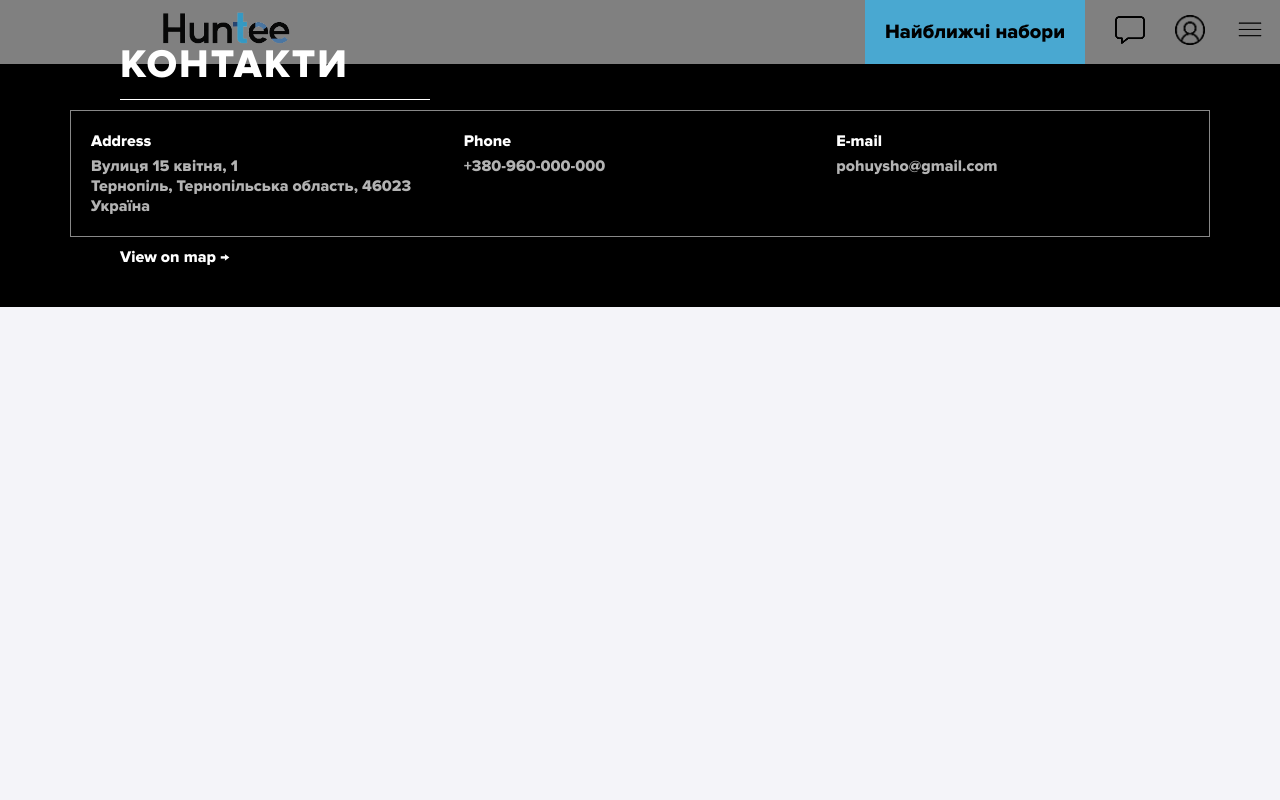
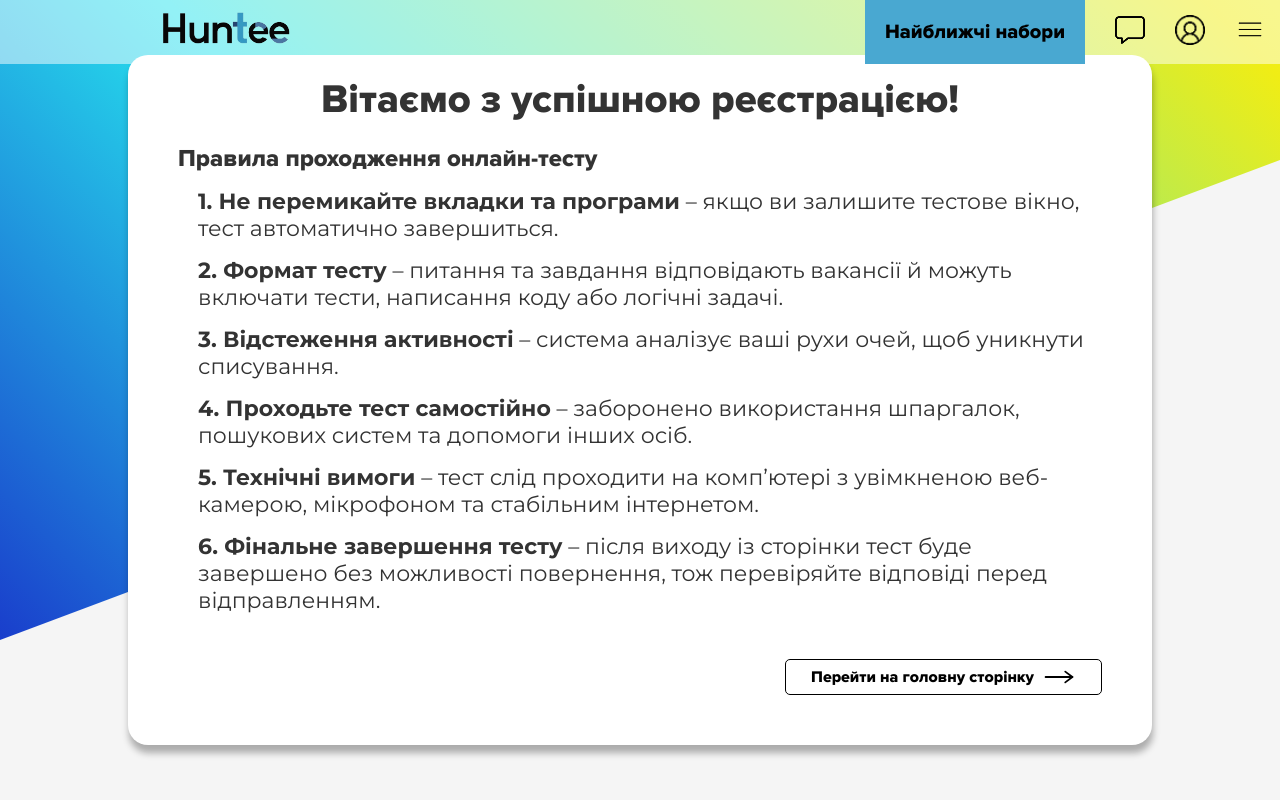
Before and after one commit to valerii-okhmak/huntee, a React (Create React App) app in the folder frontend/: page /testrules in a window 1280 px wide. Shown: the top 800 px of the page. Built offline with nearby package versions, Linux system fonts and the light colour scheme; a web font is replaced by a local one.

Commit message:
New Page "Test Rules"

```diff
--- a/frontend/src/App.js
+++ b/frontend/src/App.js
@@ -14,6 +14,7 @@ import ProtectedRoute from './components/ProtectedRoute';
 import MessagePage from './pages/MessagePage';
 import MessageTextPage from './pages/MessageTextPage';
 import { GoogleOAuthProvider } from "@react-oauth/google";
+import TestRulesPage from './pages/TestRulesPage';
 
 const App = () => {
   return (
@@ -30,6 +31,7 @@ const App = () => {
         <Route path='/trialtest' element={<TrialTest />} />
         <Route path="/messages" element={<MessagePage />} />
         <Route path="/message" element={<MessageTextPage />} />
+        <Route path="/testrules" element={<TestRulesPage />} />
 
         {/* Protected routes*/}
         <Route element={<ProtectedRoute />}>
--- a/frontend/src/components/footer/Footer.js
+++ b/frontend/src/components/footer/Footer.js
@@ -26,7 +26,7 @@ const Footer = () => {
         <div className="footer-block">
           <p className="footer-label">E-mail</p>
           <p className="copy-line">
-            <a href="mailto:pohuysho@gmail.com" className="email-link">pohuysho@gmail.com</a>
+            <a href="mailto:pohuysho@gmail.com" className="email-link">huntee@gmail.com</a>
           </p>
         </div>
       </div>
--- /dev/null
+++ b/frontend/src/components/test_rules/TestRules.css
@@ -0,0 +1,89 @@
+@import url('https://fonts.googleapis.com/css2?family=Montserrat:ital,wght@0,100..900;1,100..900&display=swap');
+
+.test-rules-main {
+  display: flex;
+  justify-content: center;
+  align-items: center;
+  height: 100vh;
+  width: 100vw;
+  background-color: #F5F5F5;
+  position: relative;
+}
+
+.test-rules-container {
+  position: relative;
+  z-index: 2;
+  padding: 20px 50px;
+  text-align: center;
+  background: white;
+  border-radius: 20px;
+  box-shadow: 1px 8px 7px rgba(0, 0, 0, 0.3);
+  width: 80%;
+  margin: 20px;
+}
+
+.test-rules-main::before {
+  content: '';
+  position: absolute;
+  top: 0;
+  left: 0;
+  width: 100%;
+  height: 100%;
+  background: linear-gradient(45deg, #001a61, #160dc2, #26e3ed, #f0ed15,#fffd87);
+  background-size: 200% 200%;
+  animation: gradientAnimation 20s infinite linear;
+  clip-path: polygon(0 0, 100% 0,100% 20%, 0 80%);
+  z-index: 1;
+}
+
+.test-rules-container h2 {
+  text-align: center;
+  margin-bottom: 20px;
+  font-size: 40px;
+  font-family: 'MyFont', sans-serif;
+}
+
+.test-rules-container p {
+  text-align: left;
+  font-size: 24px;
+  margin-bottom: 15px;
+  font-family: 'MyFont', sans-serif;
+}
+
+.test-rules-container ul {
+  text-align: left;
+  padding-left: 20px;
+  font-size: 22px;
+  margin: 0;
+   font-family: "Montserrat", sans-serif;
+}
+
+.test-rules-container li {
+  margin-bottom: 15px;
+  list-style-type: none;
+}
+
+.test-rules-button {
+  display: flex;
+  justify-content: flex-end;
+  margin-top: auto;
+}
+
+.test-rules-button button {
+  display: inline-flex;
+  align-items: center;
+  padding: 5px 25px;
+  margin: 30px 0;
+  font-size: 16px;
+  background-color: #ffffff;
+  border: 1px solid #000000;
+  border-radius: 5px;
+  cursor: pointer;
+  transition: background-color 0.1s ease;
+  font-family: 'MyFont', sans-serif;
+}
+
+.test-rules-button button:hover {
+  background-color: #000000;
+    color: white;
+}
--- /dev/null
+++ b/frontend/src/components/test_rules/TestRules.js
@@ -0,0 +1,50 @@
+import React from "react";
+import "./TestRules.css";
+import { useNavigate } from 'react-router-dom';
+
+const TestRules = () => {
+
+    const navigate = useNavigate();
+    const handleGoHome = () => {
+    navigate('/');
+    };
+
+  return (
+    <div className="test-rules-main">
+      <div className="test-rules-container">
+        <h2>Вітаємо з успішною реєстрацією!</h2>
+        <p><strong>Правила проходження онлайн-тесту</strong></p>
+        <ul>
+          <li><strong>1. Не перемикайте вкладки та програми</strong> – якщо ви залишите тестове вікно, тест автоматично завершиться.</li>
+          <li><strong>2. Формат тесту</strong> – питання та завдання відповідають вакансії й можуть включати тести, написання коду або логічні задачі.</li>
+          <li><strong>3. Відстеження активності</strong> – система аналізує ваші рухи очей, щоб уникнути списування.</li>
+          <li><strong>4. Проходьте тест самостійно</strong> – заборонено використання шпаргалок, пошукових систем та допомоги інших осіб.</li>
+          <li><strong>5. Технічні вимоги</strong> – тест слід проходити на комп’ютері з увімкненою веб-камерою, мікрофоном та стабільним інтернетом.</li>
+          <li><strong>6. Фінальне завершення тесту</strong> – після виходу із сторінки тест буде завершено без можливості повернення, тож перевіряйте відповіді перед відправленням.</li>
+        </ul>
+        <div className="test-rules-button">
+        <button onClick={handleGoHome}>
+            Перейти на головну сторінку
+        <svg
+        xmlns="http://www.w3.org/2000/svg"
+        width="34"
+        height="24"
+        fill="none"
+        stroke="currentColor"
+        strokeWidth="2"
+        strokeLinecap="round"
+        strokeLinejoin="round"
+        viewBox="0 0 38 24"
+        style={{ marginLeft: "8px", verticalAlign: "middle" }}
+        >
+        <line x1="4" y1="12" x2="34" y2="12" />
+        <polyline points="26 6 34 12 26 18" />
+        </svg>
+        </button>
+        </div>
+      </div>
+    </div>
+  );
+};
+
+export default TestRules;
--- a/frontend/src/components/welcome/Welcome.css
+++ b/frontend/src/components/welcome/Welcome.css
@@ -31,6 +31,7 @@
     font-weight: normal;
     font-style: normal;
 }
+
 @font-face {
     font-family: 'MyFont1';
     src: url('../../fonts/Black.woff') format('woff');
--- /dev/null
+++ b/frontend/src/pages/TestRulesPage.js
@@ -0,0 +1,12 @@
+import React from 'react';
+import TestRules from '../components/test_rules/TestRules';
+
+const TestRulesPage = () => {
+  return (
+    <div className="page">
+      <TestRules />
+    </div>
+  );
+};
+
+export default TestRulesPage;
```
